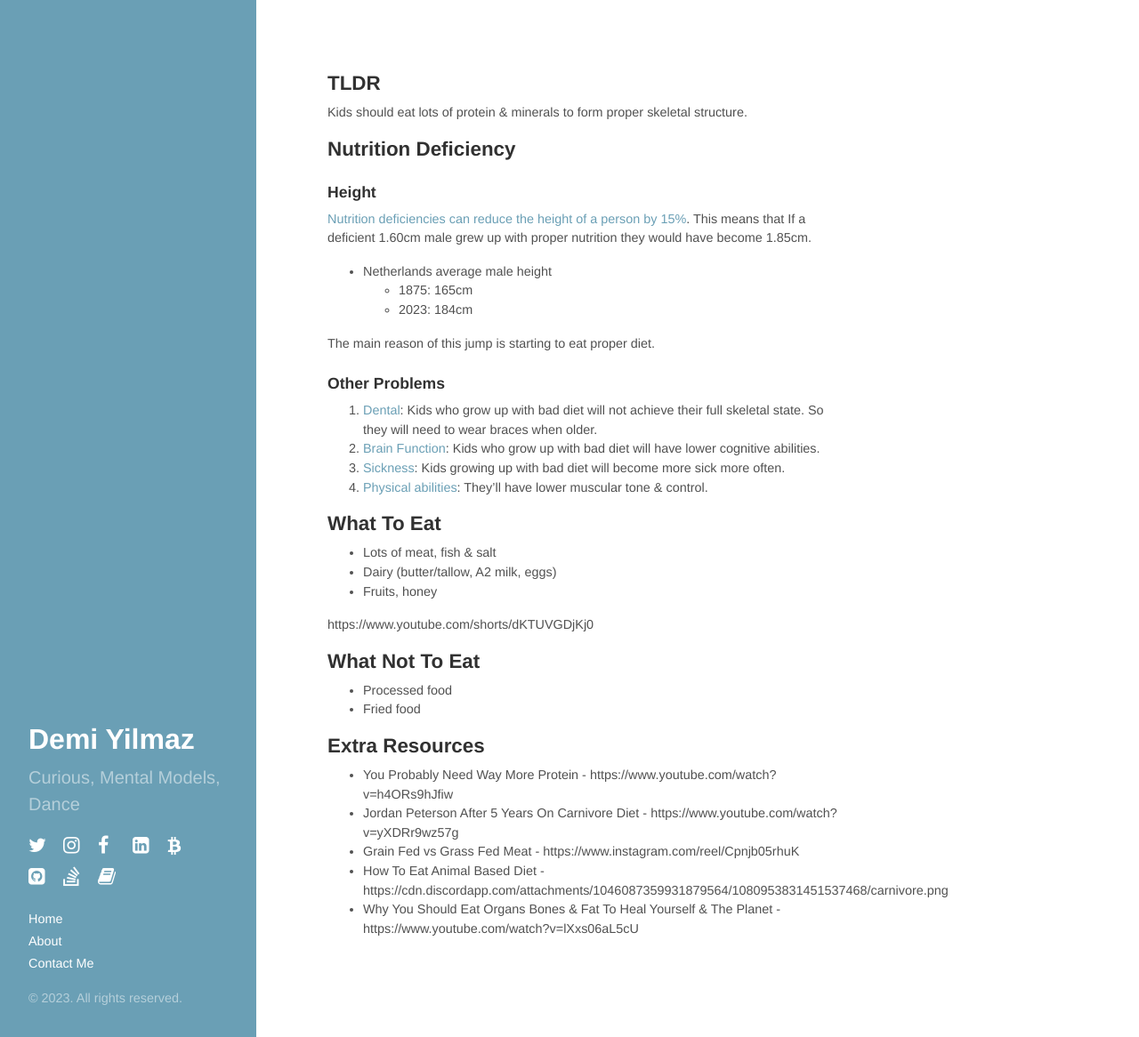
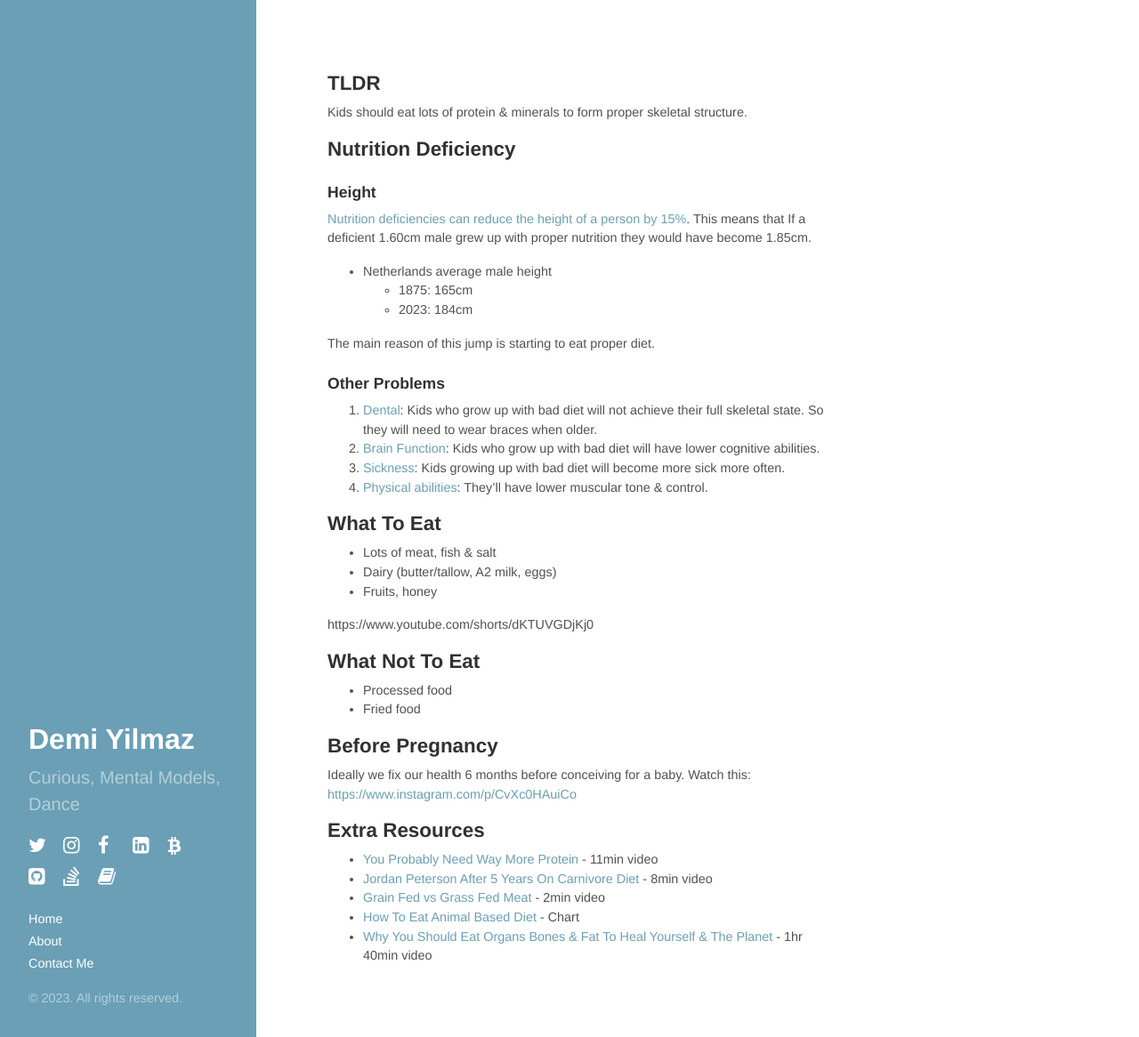
Before and after one commit to demiculus/demiculus.github.io, a Jekyll site: the page built from diet.md, in a window 1280 px wide and 1166 px high. Shown: the whole window at 89% size. Built offline with Jekyll 4.4.1, drawn with Linux system fonts in a browser that asks for light colours; nearby versions of some CDN libraries.

Commit message:
update diet

```diff
--- a/diet.md
+++ b/diet.md
@@ -38,10 +38,14 @@ https://www.youtube.com/shorts/dKTUVGDjKj0
 - Processed food
 - Fried food
 
+## Before Pregnancy
+
+Ideally we fix our health 6 months before conceiving for a baby. Watch this: [https://www.instagram.com/p/CvXc0HAuiCo](https://www.instagram.com/p/CvXc0HAuiCo/)
+
 ## Extra Resources
 
-- You Probably Need Way More Protein - https://www.youtube.com/watch?v=h4ORs9hJfiw
-- Jordan Peterson After 5 Years On Carnivore Diet - https://www.youtube.com/watch?v=yXDRr9wz57g
-- Grain Fed vs Grass Fed Meat - https://www.instagram.com/reel/Cpnjb05rhuK
-- How To Eat Animal Based Diet - https://cdn.discordapp.com/attachments/1046087359931879564/1080953831451537468/carnivore.png
-- Why You Should Eat Organs Bones & Fat To Heal Yourself & The Planet - https://www.youtube.com/watch?v=lXxs06aL5cU
+- [You Probably Need Way More Protein](https://www.youtube.com/watch?v=h4ORs9hJfiw) - 11min video
+- [Jordan Peterson After 5 Years On Carnivore Diet](https://www.youtube.com/watch?v=yXDRr9wz57g) - 8min video
+- [Grain Fed vs Grass Fed Meat](https://www.instagram.com/reel/Cpnjb05rhuK) - 2min video
+- [How To Eat Animal Based Diet](https://cdn.discordapp.com/attachments/1046087359931879564/1080953831451537468/carnivore.png) - Chart
+- [Why You Should Eat Organs Bones & Fat To Heal Yourself & The Planet](https://www.youtube.com/watch?v=lXxs06aL5cU) - 1hr 40min video
```
